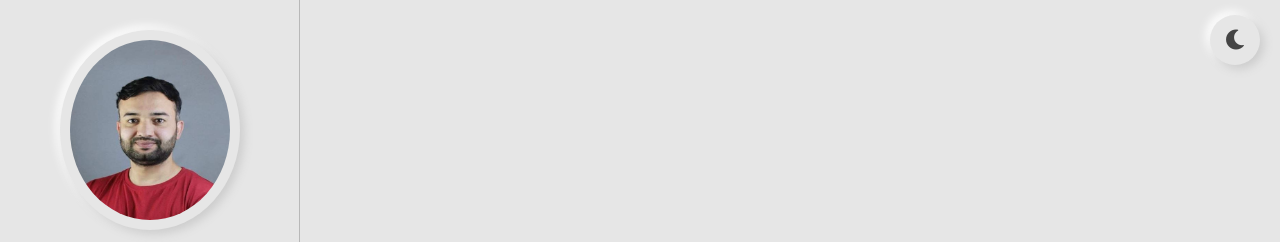
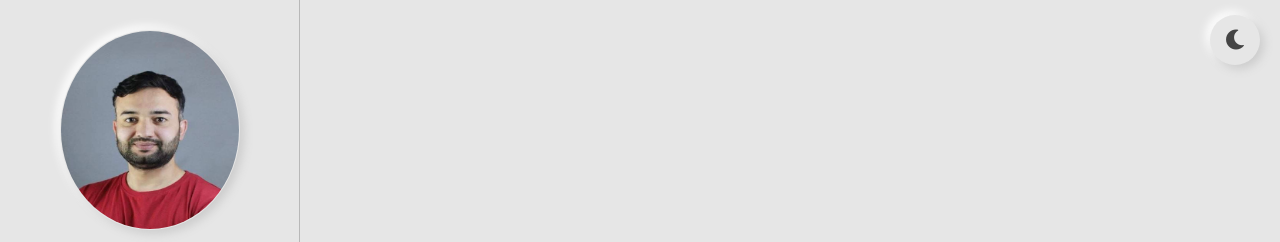
Before and after one commit to tamim1992/MyInfo, a plain HTML site: page index.html in a window 1280 px wide. Shown: the top 242 px of the page. Drawn offline with Linux system fonts and the light colour scheme.

Commit message:
Update style.css

```diff
--- a/style.css
+++ b/style.css
@@ -97,7 +97,7 @@ p {
 
 .header .user img{
     margin:1rem 0;
-    border:1rem solid transparent;
+    border:0.1rem solid transparent;
     border-radius: 50%;
     height: 20rem;
     width: 18rem;
```
